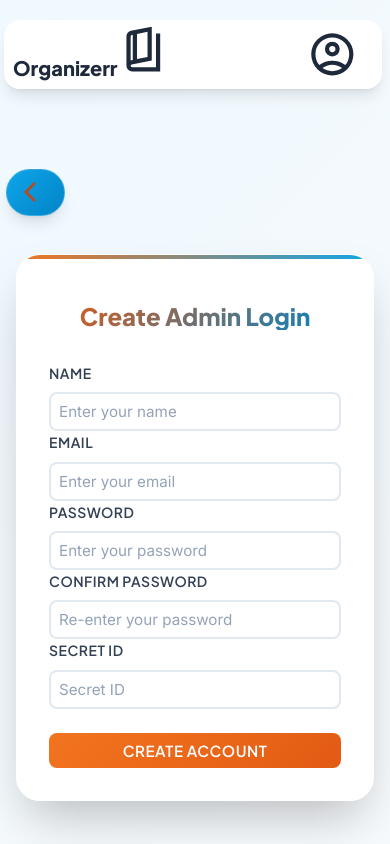
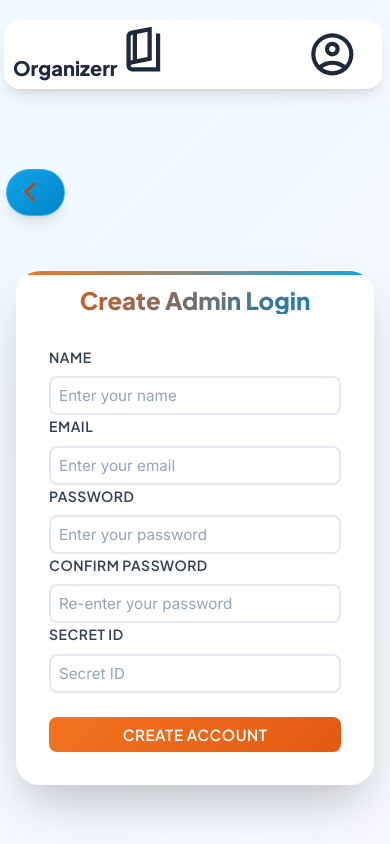
Before and after one commit to AbhaiSankarPR/Timetable-React, a React (Vite) app: page /CreatenewLogin in a window 390 px wide. Built offline with nearby package versions, Linux system fonts and the light colour scheme; a web font is replaced by a local one.

Commit message:
Update createnewLogin.css

```diff
--- a/src/createnewLogin.css
+++ b/src/createnewLogin.css
@@ -199,11 +199,11 @@
 @media screen and (max-width: 768px) {
   .create-login-container {
     padding: var(--spacing-md);
-    margin-top: 5dvh;
   }
 
   .create-login-form {
     padding: var(--spacing-2xl);
+    padding-top: 0;
   }
 
   .create-login-title {
@@ -214,6 +214,7 @@
 @media screen and (max-width: 480px) {
   .create-login-form {
     padding: var(--spacing-xl);
+    padding-top: 0;
   }
   .create-login-container {
     margin-top: 25dvh;
```
